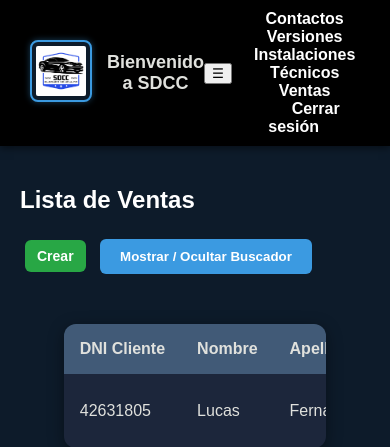
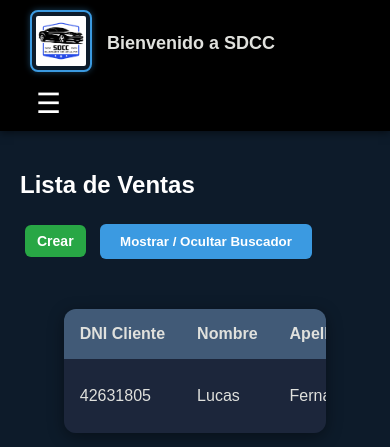
Before and after one commit to LuFernandez-dev/Proyecto-UIOTEC-2025, a Django app: page /ventas/ in a window 390 px wide. Shown: the top 447 px of the page. Run offline with Django 5.2, Linux system fonts and the light colour scheme; a user stored in the database is signed in; data comes from the database, SQL or seed files in the repository.

Commit message:
estilos.css

```diff
--- a/bloqueoSDCC/App/static/App/estilos.css
+++ b/bloqueoSDCC/App/static/App/estilos.css
@@ -452,6 +452,66 @@ footer {
         font-size: 14px;
     }
 }
+
+/* Ocultar botón hamburguesa en pantallas grandes */
+.hamburger {
+    display: none;
+    font-size: 28px;
+    background: none;
+    border: none;
+    color: white;
+    cursor: pointer;
+}
+
+/* Estilos para móviles */
+@media (max-width: 768px) {
+    .hamburger {
+        display: block;
+    }
+
+    nav {
+        display: none;
+        flex-direction: column;
+        width: 100%;
+        margin-top: 10px;
+    }
+
+    nav.mostrar-menu {
+        display: flex;
+    }
+
+    nav a {
+        padding: 10px 20px;
+        font-size: 16px;
+    }
+
+    .navbar {
+        flex-direction: column;
+        align-items: flex-start;
+    }
+
+    .logo-container {
+        margin-bottom: 10px;
+    }
+}
+
+/* Scrollbar horizontal personalizado para todas las tablas */
+.tabla-contactos::-webkit-scrollbar,
+.tabla-instalaciones::-webkit-scrollbar,
+.tabla-tecnico::-webkit-scrollbar,
+.tabla-ventas::-webkit-scrollbar,
+.tabla-versionproducto::-webkit-scrollbar {
+    height: 6px;
+}
+
+.tabla-contactos::-webkit-scrollbar-thumb,
+.tabla-instalaciones::-webkit-scrollbar-thumb,
+.tabla-tecnico::-webkit-scrollbar-thumb,
+.tabla-ventas::-webkit-scrollbar-thumb,
+.tabla-versionproducto::-webkit-scrollbar-thumb {
+    background-color: #3B9AE1;
+    border-radius: 10px;
+}
 /*  =======================
     Responsive
     ======================= */
```
